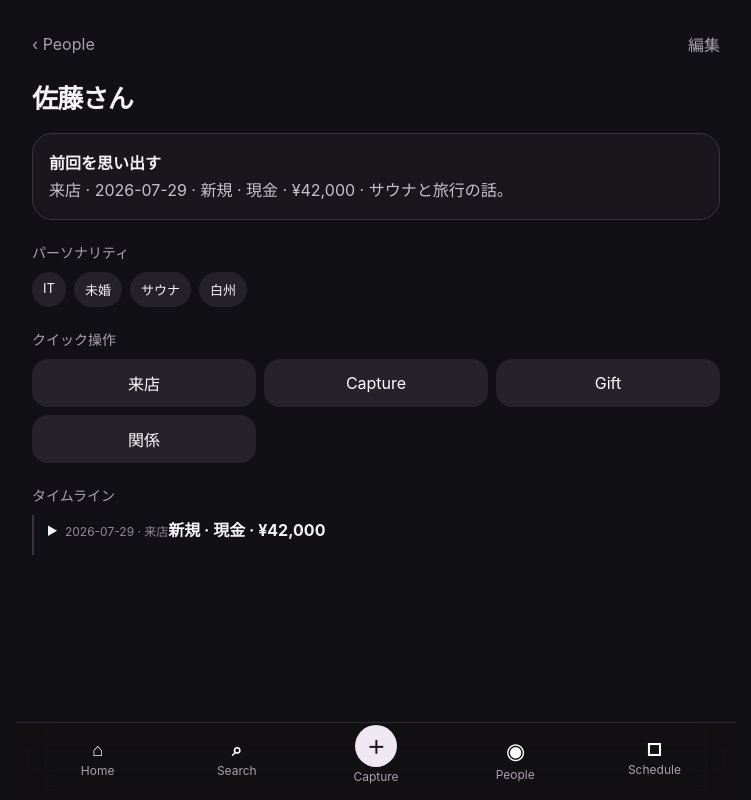
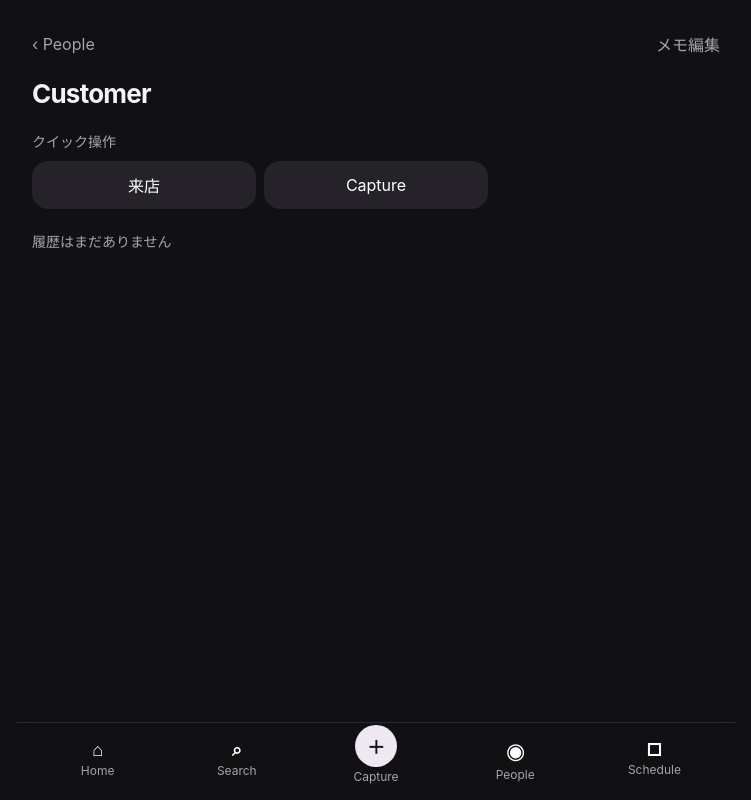
Before and after one commit to karukimori-wq/Velvet, a Next.js app: page /people/person_sato in a window 1280 px wide. Shown: the whole page, without its empty margins (264-1015 px from the left). Built offline with nearby package versions, Linux system fonts and the light colour scheme.

Commit message:
Render Recall UI from Growth Engine Customer plus Velvet Memory

```diff
--- a/app/people/[personId]/page.tsx
+++ b/app/people/[personId]/page.tsx
@@ -1,65 +1,52 @@
 import Link from "next/link";
-import { notFound } from "next/navigation";
 import { BottomNav } from "@/components/bottom-nav";
 import { getRequestIdentity } from "@/lib/auth/request-identity";
-import { listPersonContacts } from "@/lib/contact-repository";
-import { getPersonProfile } from "@/lib/person-profile-repository";
-import { getPersonStore } from "@/lib/person-store";
-import { getActiveVisitForPerson, getPersonVisitStats } from "@/lib/visit-repository";
+import { getCustomerMemory } from "@/lib/customer-memory-repository";
+import { getGrowthCustomerDisplay } from "@/lib/growth-engine-customer";
+import { getActiveProfessionalVisit } from "@/lib/professional-visit-repository";
+import { listProfessionalTimeline } from "@/lib/professional-timeline-repository";
 import { startVisitAction } from "@/app/visits/actions";
 
-const contactLabels: Record<string, string> = { phone: "電話", email: "メール", line: "LINE", instagram: "Instagram", x: "X", tiktok: "TikTok", other: "連絡先" };
-const maritalLabels: Record<string, string> = { unmarried: "未婚", married: "既婚", unknown: "婚姻状況不明" };
-const eventLabels: Record<string, string> = { visit: "来店", conversation: "会話", gift: "Gift", schedule: "予定", relationship: "関係" };
-const paymentLabels: Record<string, string> = { cash: "現金", card: "カード", qr: "QR", receivable: "売掛", other: "その他" };
+const eventLabels: Record<string, string> = { visit: "来店", conversation: "会話", note: "メモ", gift: "Gift", schedule: "予定", relationship: "関係" };
 
 export default async function PersonDetailPage({ params, searchParams }: { params: Promise<{ personId: string }>; searchParams: Promise<{ justEnded?: string }> }) {
-  const { personId } = await params;
+  const { personId: customerId } = await params;
   const { justEnded } = await searchParams;
   const identity = await getRequestIdentity();
-  const person = await getPersonStore(personId, identity.ownerUserId);
-  if (!person) notFound();
-  const [activeVisit, contacts, profile, visitStats] = await Promise.all([
-    getActiveVisitForPerson(person.id, identity.ownerUserId),
-    listPersonContacts(person.id, identity.ownerUserId),
-    getPersonProfile(person.id, identity.ownerUserId),
-    getPersonVisitStats(person.id, identity.ownerUserId),
+  const [customer, memory, timeline, activeVisit] = await Promise.all([
+    getGrowthCustomerDisplay({ workspaceId: identity.workspaceId, userId: identity.userId, customerId }),
+    getCustomerMemory(identity.workspaceId, identity.userId, customerId),
+    listProfessionalTimeline(identity.workspaceId, identity.userId, customerId),
+    getActiveProfessionalVisit(identity.workspaceId, identity.userId, customerId),
   ]);
-  const profileValues = [profile?.occupation, profile?.company, profile?.area, profile?.birthDate ? `誕生日 ${profile.birthDate}` : undefined, profile?.maritalStatus ? maritalLabels[profile.maritalStatus] : undefined].filter(Boolean) as string[];
-  const latestVisit = person.timeline.find((item) => item.eventType === "visit");
-  const latestConversation = person.timeline.find((item) => item.eventType === "conversation");
-  const latestReceivedGift = person.timeline.find((item) => item.eventType === "gift" && item.title.startsWith("もらった"));
-  const latestGivenGift = person.timeline.find((item) => item.eventType === "gift" && item.title.startsWith("あげた"));
-  const recallItems = [latestVisit, latestConversation, latestReceivedGift, latestGivenGift].filter(Boolean).slice(0, 4);
+
+  const recall = [
+    memory?.lastInteractionSummary,
+    memory?.conversationSummary,
+    memory?.nextTopicHint ? `次回話題 · ${memory.nextTopicHint}` : undefined,
+    memory?.cautionNote ? `注意 · ${memory.cautionNote}` : undefined,
+  ].filter(Boolean) as string[];
+  const chips = [memory?.personalityNote, memory?.preferenceNote, ...(memory?.tags ?? [])].filter(Boolean) as string[];
 
   return <main className="shell">
-    <header className="header"><Link className="subtle" href="/people">‹ People</Link><Link className="subtle" href={`/people/${person.id}/edit`}>編集</Link></header>
-    <section className="hero"><h1>{person.name}{person.rank ? ` · ${person.rank}` : ""}</h1>{person.nextVisit && <p>{person.nextVisit} 来店予定</p>}</section>
+    <header className="header"><Link className="subtle" href="/people">‹ People</Link><Link className="subtle" href={`/people/${customerId}/edit`}>メモ編集</Link></header>
+    <section className="hero"><h1>{customer.displayName || memory?.displayNameSnapshot || "Customer"}</h1></section>
 
-    {recallItems.length > 0 && <section className="card noticeCard"><div className="timelineTitle">前回を思い出す</div>{recallItems.map((item) => item && <div className="timelineBody" key={item.id}>{item.eventType && eventLabels[item.eventType] ? `${eventLabels[item.eventType]} · ` : ""}{item.date} · {item.title}{item.body ? ` · ${item.body}` : ""}</div>)}</section>}
+    {recall.length > 0 && <section className="card noticeCard"><div className="timelineTitle">前回を思い出す</div>{recall.map((value) => <div className="timelineBody" key={value}>{value}</div>)}</section>}
 
-    {justEnded && !activeVisit && <Link className="card actionLink noticeCard" href={`/capture?personId=${person.id}&fromVisit=${encodeURIComponent(justEnded)}`}><div className="timelineTitle">30秒メモ</div><div className="timelineBody">覚えているうちに、タップ中心で残す</div></Link>}
+    {justEnded && !activeVisit && <Link className="card actionLink noticeCard" href={`/capture?personId=${customerId}&fromVisit=${encodeURIComponent(justEnded)}`}><div className="timelineTitle">30秒メモ</div><div className="timelineBody">覚えているうちに、タップ中心で残す</div></Link>}
 
-    {(person.personality.length > 0 || profileValues.length > 0) && <><div className="sectionTitle">パーソナリティ</div><div className="chips">{profileValues.map((value) => <span className="chip" key={value}>{value}</span>)}{person.personality.map((value) => <span className="chip" key={value}>{value}</span>)}</div></>}
+    {chips.length > 0 && <><div className="sectionTitle">パーソナリティ・好み</div><div className="chips">{chips.map((value) => <span className="chip" key={value}>{value}</span>)}</div></>}
 
-    {contacts.length > 0 && <><div className="sectionTitle">連絡先</div><div className="chips">{contacts.map((contact) => <span className="chip" key={contact.id}>{contactLabels[contact.type]} · {contact.value}</span>)}</div></>}
+    {customer.contacts && customer.contacts.length > 0 && <><div className="sectionTitle">連絡先</div><div className="chips">{customer.contacts.map((contact, index) => <span className="chip" key={`${contact.type}-${index}`}>{contact.label || contact.type} · {contact.value}</span>)}</div></>}
 
-    <div className="sectionTitle">クイック操作</div><div className="actions">{activeVisit ? <Link className="action actionLink activeAction" href={`/visits/${activeVisit.id}`}>来店中</Link> : <form action={startVisitAction}><input type="hidden" name="personId" value={person.id} /><button className="action fullAction" type="submit">来店</button></form>}<Link className="action actionLink" href={`/capture?personId=${person.id}`}>Capture</Link><Link className="action actionLink" href={`/people/${person.id}/gift`}>Gift</Link><Link className="action actionLink" href={`/relationships/new?personId=${person.id}`}>関係</Link></div>
+    <div className="sectionTitle">クイック操作</div>
+    <div className="actions">
+      {activeVisit ? <Link className="action actionLink activeAction" href={`/visits/${activeVisit.id}`}>来店中</Link> : <form action={startVisitAction}><input type="hidden" name="customerId" value={customerId} /><button className="action fullAction" type="submit">来店</button></form>}
+      <Link className="action actionLink" href={`/capture?personId=${customerId}`}>Capture</Link>
+    </div>
 
-    {visitStats.visitCount > 0 && <details className="detailsCard"><summary>実績を見る</summary><div className="detailsBody stack"><div className="chips">
-      <span className="chip">来店 {visitStats.visitCount}回</span>
-      <span className="chip">累計 ¥{visitStats.totalSales.toLocaleString("ja-JP")}</span>
-      {visitStats.averageStayMinutes !== undefined && <span className="chip">平均滞在 {visitStats.averageStayMinutes}分</span>}
-      {visitStats.lastVisitAt && <span className="chip">最終来店 {visitStats.lastVisitAt.slice(0, 10)}</span>}
-      {visitStats.commonPaymentMethod && <span className="chip">支払 {paymentLabels[visitStats.commonPaymentMethod] ?? visitStats.commonPaymentMethod}</span>}
-      {visitStats.mainNominationCount > 0 && <span className="chip">本指名 {visitStats.mainNominationCount}</span>}
-      {visitStats.inStoreNominationCount > 0 && <span className="chip">場内 {visitStats.inStoreNominationCount}</span>}
-      {visitStats.openReceivableAmount > 0 && <span className="chip">未回収 ¥{visitStats.openReceivableAmount.toLocaleString("ja-JP")}</span>}
-      {visitStats.drinkCount > 0 && <span className="chip">ドリンク {visitStats.drinkCount}</span>}
-      {visitStats.bottleCount > 0 && <span className="chip">ボトル {visitStats.bottleCount}</span>}
-    </div></div></details>}
-
-    {person.timeline.length > 0 ? <><div className="sectionTitle">タイムライン</div><div className="timeline">{person.timeline.map((item) => <details className="timelineItem" key={item.id}><summary><span className="timelineDate">{item.date}{item.eventType && eventLabels[item.eventType] ? ` · ${eventLabels[item.eventType]}` : ""}</span><span className="timelineTitle">{item.title}</span></summary>{item.body && <div className="timelineBody">{item.body}</div>}</details>)}</div></> : <div className="sectionTitle">履歴はまだありません</div>}
+    {timeline.length > 0 ? <><div className="sectionTitle">タイムライン</div><div className="timeline">{timeline.map((item) => <details className="timelineItem" key={item.id}><summary><span className="timelineDate">{item.occurredAt.slice(0,10)}{eventLabels[item.eventType] ? ` · ${eventLabels[item.eventType]}` : ""}</span><span className="timelineTitle">{item.title}</span></summary>{item.body && <div className="timelineBody">{item.body}</div>}</details>)}</div></> : <div className="sectionTitle">履歴はまだありません</div>}
     <BottomNav />
   </main>;
 }
```
